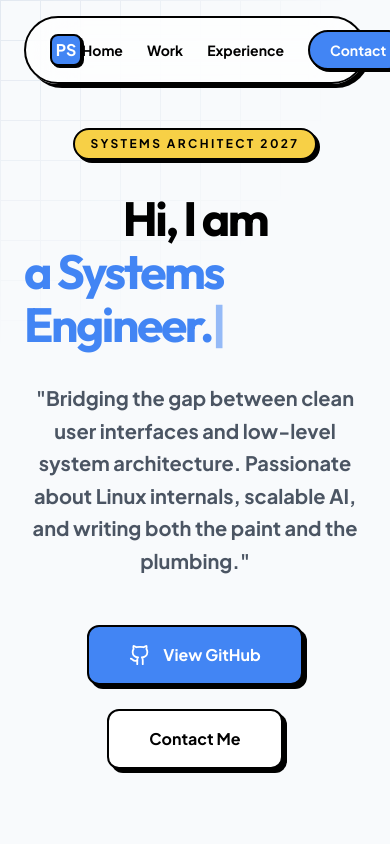
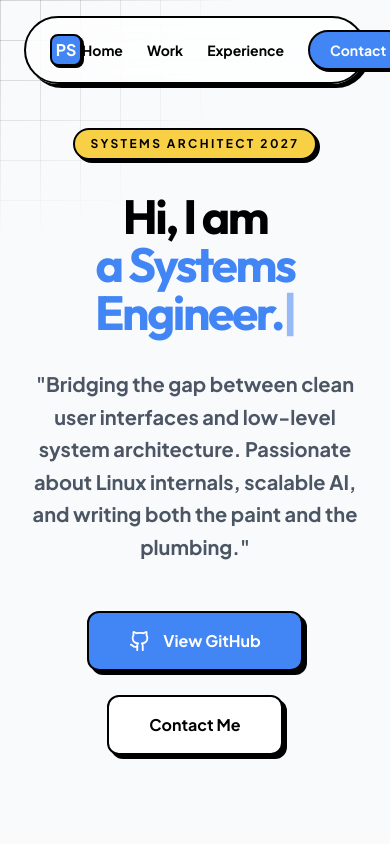
Before and after one commit to ItsPriyamSri/priyam-portfolio, a React (Vite) app: page / in a window 390 px wide. Shown: the top 844 px of the page. Built offline with nearby package versions, Linux system fonts and the light colour scheme.

Commit message:
polished the hero section effect

```diff
--- a/src/App.tsx
+++ b/src/App.tsx
@@ -179,14 +179,14 @@ const Hero = () => {
       onMouseMove={handleMouseMove}
       className="min-h-[95vh] flex flex-col items-center justify-center text-center px-6 pt-32 pb-20 relative overflow-hidden bg-slate-50"
     >
-      {/* Spotlight Grid Reveal Layer */}
+      {/* Spotlight Grid Reveal Layer - Punchier Physics */}
       <motion.div
         className="pointer-events-none absolute inset-0 z-0"
         style={{
-          backgroundImage: "linear-gradient(to right, #e2e8f0 1px, transparent 1px), linear-gradient(to bottom, #e2e8f0 1px, transparent 1px)",
+          backgroundImage: "linear-gradient(to right, rgba(0,0,0,0.15) 1px, transparent 1px), linear-gradient(to bottom, rgba(0,0,0,0.15) 1px, transparent 1px)",
           backgroundSize: "40px 40px",
-          maskImage: useMotionTemplate`radial-gradient(350px circle at ${mouseX}px ${mouseY}px, black, transparent)`,
-          WebkitMaskImage: useMotionTemplate`radial-gradient(350px circle at ${mouseX}px ${mouseY}px, black, transparent)`,
+          maskImage: useMotionTemplate`radial-gradient(300px circle at ${mouseX}px ${mouseY}px, rgba(0,0,0,1) 0%, rgba(0,0,0,0.8) 25%, rgba(0,0,0,0) 80%)`,
+          WebkitMaskImage: useMotionTemplate`radial-gradient(300px circle at ${mouseX}px ${mouseY}px, rgba(0,0,0,1) 0%, rgba(0,0,0,0.8) 25%, rgba(0,0,0,0) 80%)`,
         }}
       />
 
@@ -205,9 +205,10 @@ const Hero = () => {
 
         <motion.h1
           variants={itemVariants}
-          className="text-5xl md:text-8xl font-outfit font-bold text-black mb-8 leading-[1.1] tracking-tighter"
+          className="text-5xl md:text-8xl font-outfit font-bold text-black mb-8 leading-[1] tracking-tighter"
         >
-          Hi, I am <span className="text-[#4285F4] inline-block min-w-[300px] text-left">{typewriterText}<span className="animate-pulse">|</span></span>
+          <span className="block">Hi, I am</span>
+          <span className="block text-[#4285F4]">{typewriterText}<span className="animate-pulse">|</span></span>
         </motion.h1>
 
         <motion.p
```
